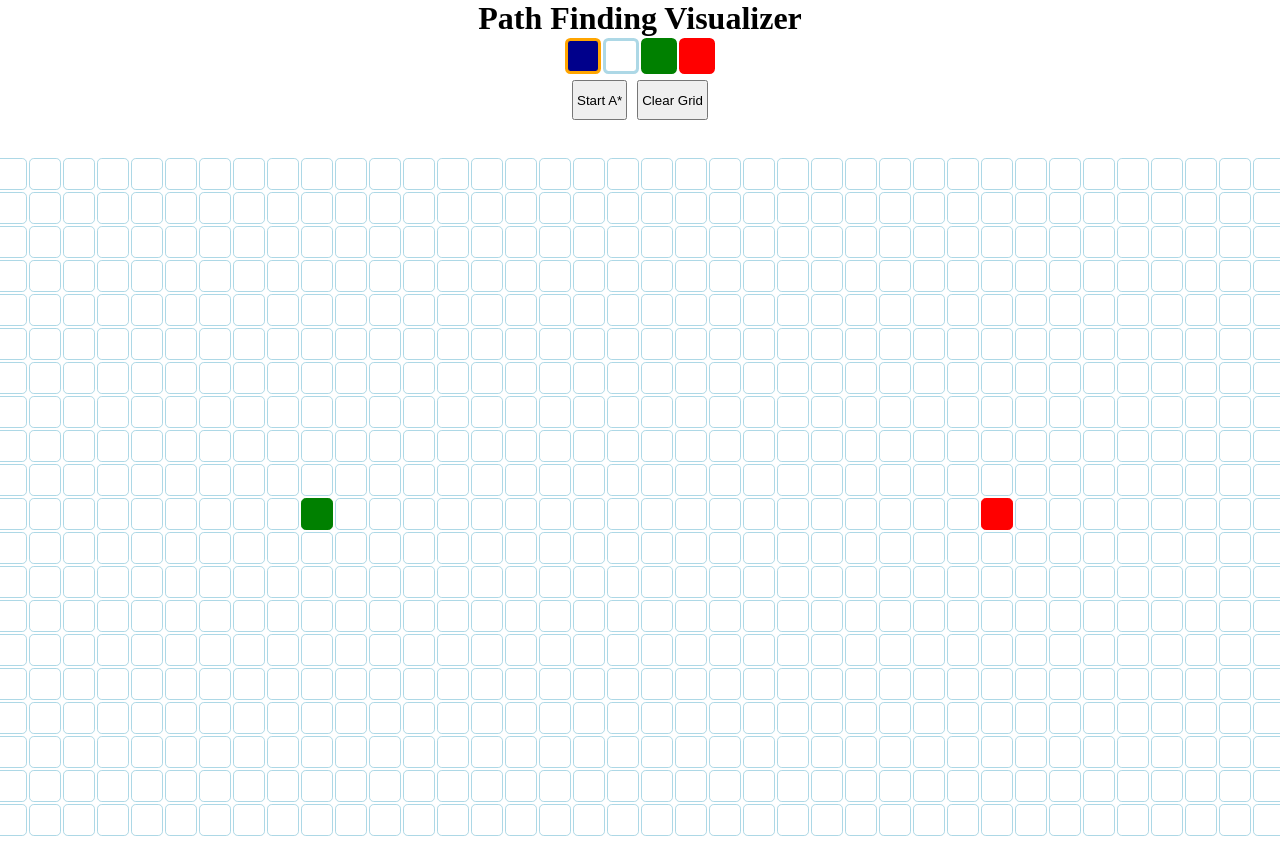
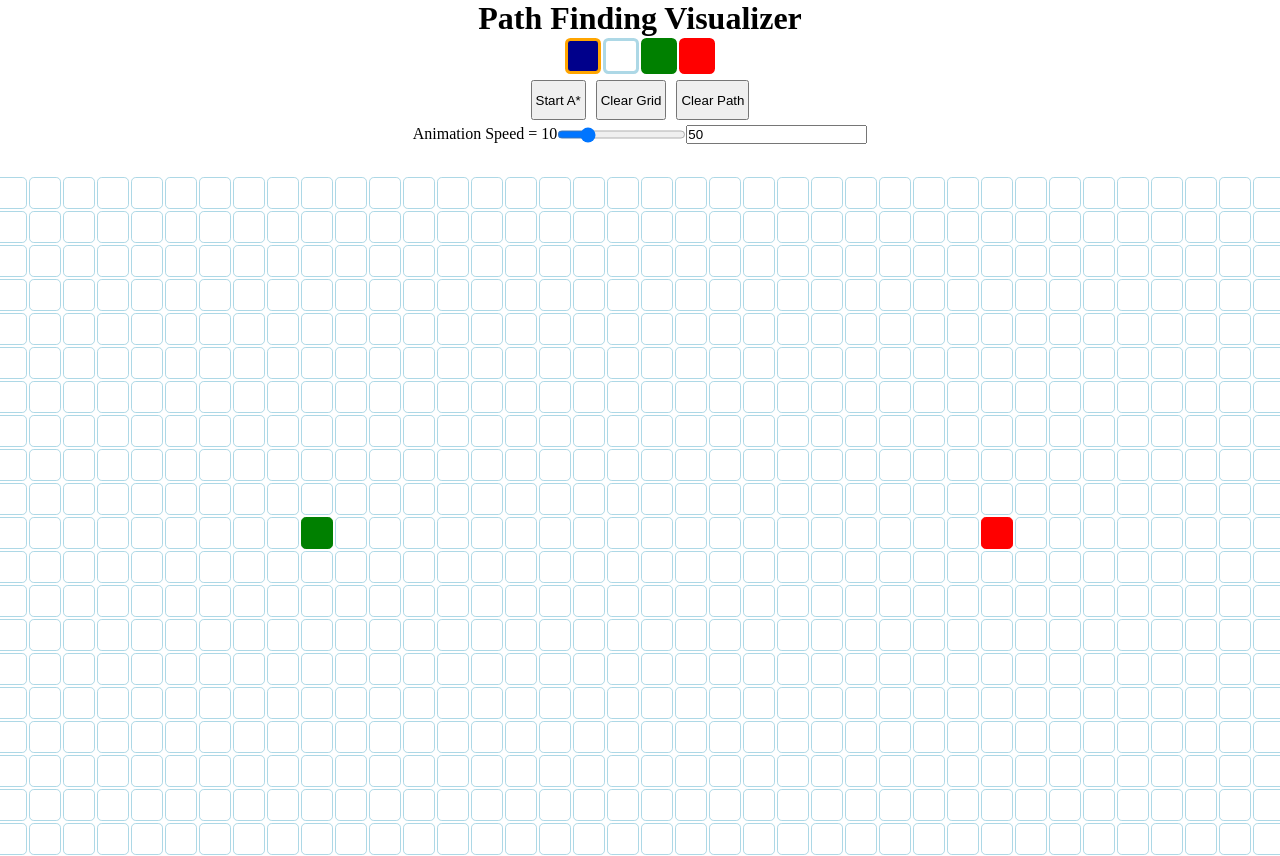
Before and after one commit to athulgeorge37/Path_Finding_Visualizer, a React (Create React App) app: page / in a window 1280 px wide. Shown: the top 856 px of the page. Built offline with nearby package versions, Linux system fonts and the light colour scheme.

Commit message:
adds slider for animation speed, imrpoves animations

```diff
--- a/src/Grid.css
+++ b/src/Grid.css
@@ -16,7 +16,7 @@ button {
     margin: 5px;
 }
 
-.buttons {
+.buttons, .slider {
     display: flex;
     justify-content: center;
 }
@@ -38,27 +38,46 @@ button {
 
 .Visited {
     background-color: lightblue;
+}
+
+.Visited_Animated {
+    background-color: lightblue;
     animation: animate_visited 1.5s ease-in 0s;
 }
 
 .Path {
     background-color: rgb(224, 118, 19);
     border: 1px solid rgb(224, 118, 19);
+    animation: animate_path 1s ease-in-out 0s;
 }
 
 .Start {
     background-color: green;
     border: 1px solid green;
+    animation: animate_start_end 0.25s ease-in-out 0s;
 }
 
 .End {
     background-color: red;
     border: 1px solid red;
+    animation: animate_start_end 0.25s ease-in-out 0s;
+}
+
+@keyframes animate_start_end {
+
+    0% {
+        transform: scale(0.3);
+    }
+
+    60% {
+        transform: scale(1.2);
+    }
+
 }
 
 @keyframes animate_visited {
 
-    0% {
+    /* 0% {
         transform: scale(0.2);
         background-color: purple;
         border-radius: 50%;
@@ -73,10 +92,28 @@ button {
         transform: scale(1.2);
         transform: rotate(180deg);
         background-color: aquamarine;
+    } */
+
+    0% {
+        transform: scale(0.4);
+        background-color: purple;
     }
 
-    /* 100% {
-        background-color: lightblue;
-    } */
+    10% {
+        background-color: aqua;
+    }
+
+    50% {
+        transform: scale(1.1);
+        background-color: aquamarine;
+    }
 
 }
+
+@keyframes animate_path {
+
+    0% {
+        transform: scale(0.4);
+    }
+
+}
--- a/src/Grid.js
+++ b/src/Grid.js
@@ -1,4 +1,4 @@
-import Grid_Cell from "./Grid_Cell"
+// import Grid_Cell from "./Grid_Cell"
 import { useEffect, useState, useRef } from 'react';
 import "./Grid.css"
 import { PriorityQueue } from "./priority_queue"
@@ -87,6 +87,8 @@ function Grid(props) {
     // all grid cell objects are kept in this array
     const [my_Grid, set_my_Grid] = useState(initialise_empty_grid)
     const [mouse_down, set_mouse_down] = useState(false)
+    const [animation_speed, set_animation_speed] = useState(DELAY_ANIMATION)
+    const [max_animation_speed, set_max_animation_speed] = useState(50)
 
 
     const my_grid_ref = useRef([])
@@ -289,14 +291,19 @@ function Grid(props) {
         } else {
             console.log("end cell found")
 
-            // console.log("my_cell_path", my_cell_path)
+
+            // prevents animating when animation speed is low, cus it looks laggy
+            let check_animated = "Visited"
+            if (animation_speed > 3) {
+                check_animated = "Visited_Animated"
+            }
 
             // changing cells to searched area color with a delay
             for (let k=0; k < visited_cells.length; k++) {
                 setTimeout(() => {
                     const neighbor_cell = visited_cells[k]
 
-                    let visited_class_name =  neighbor_cell.my_key + " Grid_Cell Visited";
+                    let visited_class_name =  neighbor_cell.my_key + " Grid_Cell " + check_animated;
 
                     if (neighbor_cell.cell_state === "START") {
                         visited_class_name += " Start";
@@ -305,12 +312,13 @@ function Grid(props) {
                     }
                     my_grid_ref.current[neighbor_cell.y_val][neighbor_cell.x_val].className = visited_class_name
 
-                }, DELAY_ANIMATION * k);
+                    // animation speed
+                }, animation_speed * k);
             }
 
             my_cell_path = my_cell_path.reverse()
             // changing cells to path color with a delay
-            const do_after = visited_cells.length * DELAY_ANIMATION
+            const visited_animation_end_time = visited_cells.length * animation_speed
             for (let n=0; n < my_cell_path.length; n++) {
                 setTimeout(() => {
                     const my_cell = my_cell_path[n]
@@ -325,7 +333,10 @@ function Grid(props) {
 
                     my_grid_ref.current[my_cell.y_val][my_cell.x_val].className = path_class_name
 
-                }, do_after + ((DELAY_ANIMATION + 25) * n));
+                    // path animation speed will remain the same no mater what animation speed given
+                    // this is to prevent really slow and really fast path speeds
+                }, visited_animation_end_time + (50 * n));
+
             }
         }
     }
@@ -374,6 +385,24 @@ function Grid(props) {
             <div className="buttons">
                 <button onClick={A_STAR_Algorithm}>Start A*</button>
                 <button onClick={clear_grid}>Clear Grid</button>
+                <button onClick={clear_visited_and_path_cells}>Clear Path</button>
+            </div>
+
+            <div className="slider">
+                <div>Animation Speed = {animation_speed}</div>
+                <input
+                    type="range"
+                    min={0}
+                    max={max_animation_speed}
+                    value={animation_speed}
+                    onChange={(e) => set_animation_speed(e.target.value)}
+                />
+                <input
+                    type="text"
+                    value={max_animation_speed}
+                    onChange={(e) => set_max_animation_speed(e.target.value)}
+                />
+
             </div>
 
             <div className="Grid">
```
Also changed, not shown: src/App.css (line endings or trailing spaces).
